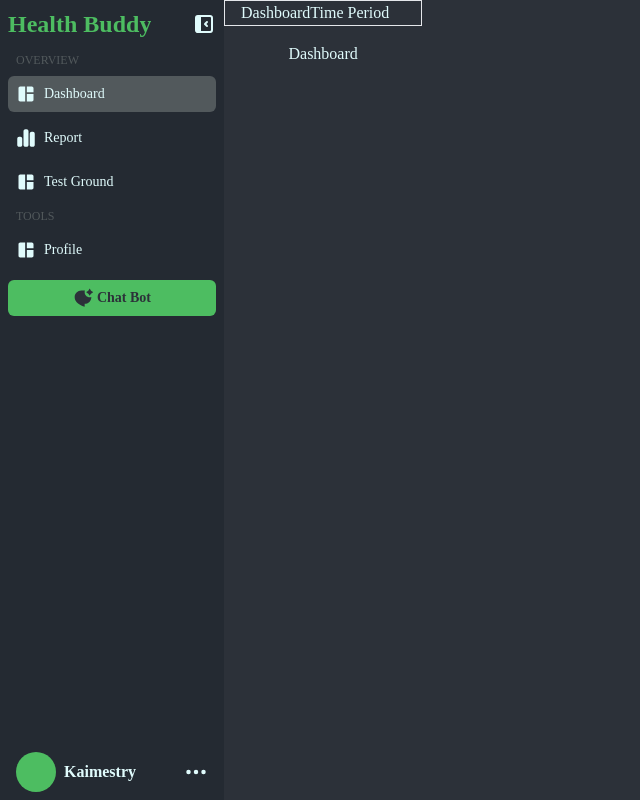
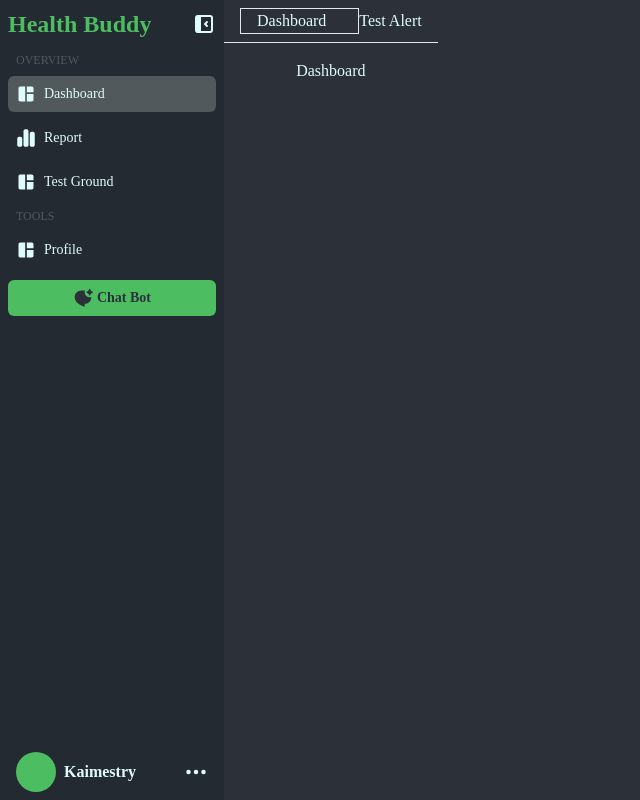
Before and after one commit to Kaimestry/ReactPractice, a React (Vite) app: page /dashboard in a window 1280 px wide. Shown: the whole page, without its empty margins (0-640 px from the left). Built offline with nearby package versions, Linux system fonts and the light colour scheme; a web font is replaced by a local one.

Commit message:
Update: Simple Control Bar with testing function

```diff
--- a/src/_root/RootLayout.tsx
+++ b/src/_root/RootLayout.tsx
@@ -1,6 +1,6 @@
 import { Outlet } from "react-router-dom";
 import Nav from "../components/NavBar/Nav";
-import ControlBar from "../components/ControlBar/ControlBar";
+import Header from "../components/Header/Header";
 
 const RootLayout = () => {
   return (
@@ -8,7 +8,7 @@ const RootLayout = () => {
       <Nav />
 
       <div className="flex flex-col">
-        <ControlBar />
+        <Header />
         <div className="flex-1 overflow-y-auto">
           <div className="flex justify-center p-4">
             <Outlet />
--- /dev/null
+++ b/src/components/Header/Header.tsx
@@ -0,0 +1,19 @@
+// Header.tsx
+import { ControlBar } from "../../utilities/ControlBar";
+import PageTitle from "../../utilities/PageTitle";
+import { useCurrentRoute } from "../../hooks/useCurrentRoute";
+
+const Header = () => {
+  const route = useCurrentRoute(); // ✅ THIS WAS MISSING
+
+  return (
+    <header className="flex items-center justify-between px-4 py-2 border-b">
+      <PageTitle />
+      <ControlBar
+        controls={route && "controls" in route ? route.controls : []}
+      />
+    </header>
+  );
+};
+
+export default Header;
--- a/src/routes.config.ts
+++ b/src/routes.config.ts
@@ -1,12 +1,59 @@
 // routes.config.ts
+export type ControlItem =
+  | {
+      type: "button";
+      label: string;
+      onClick: () => void;
+    }
+  | {
+      type: "toggle";
+      label: string;
+      value: boolean;
+      onChange: (v: boolean) => void;
+    };
+
 export type AppRoute = {
   path: string;
   label: string;
+  controls?: ControlItem[];
 };
 
 export const ROUTES = {
-  dashboard: { path: "/dashboard", label: "Dashboard" },
-  report: { path: "/report", label: "Report" },
-  profile: { path: "/profile", label: "Profile" },
-  test: { path: "/test", label: "Test Ground" },
-} as const;
+  dashboard: {
+    path: "/dashboard",
+    label: "Dashboard",
+    controls: [
+      {
+        type: "button",
+        label: "Test Alert",
+        onClick: () => alert("Dashboard control works! 🚀"),
+      },
+    ],
+  },
+  report: {
+    path: "/report",
+    label: "Report",
+    controls: [
+      {
+        type: "button",
+        label: "Report Alert",
+        onClick: () => alert("Report control works! 📊"),
+      },
+    ],
+  },
+  profile: {
+    path: "/profile",
+    label: "Profile",
+  },
+  test: {
+    path: "/test",
+    label: "Test Ground",
+    controls: [
+      {
+        type: "button",
+        label: "Test Ground Action",
+        onClick: () => alert("Hello from Test Ground 🧪"),
+      },
+    ],
+  },
+} as const satisfies Record<string, AppRoute>;
--- /dev/null
+++ b/src/utilities/ControlBar.tsx
@@ -0,0 +1,31 @@
+import type { ControlItem } from "../routes.config";
+
+export const ControlBar = ({ controls }: { controls?: ControlItem[] }) => {
+  if (!controls?.length) return null;
+
+  return (
+    <div className="flex items-center gap-2">
+      {controls.map((c, i) => {
+        switch (c.type) {
+          case "button":
+            return (
+              <button key={i} onClick={c.onClick}>
+                {c.label}
+              </button>
+            );
+          case "toggle":
+            return (
+              <label key={i}>
+                <input
+                  type="checkbox"
+                  checked={c.value}
+                  onChange={(e) => c.onChange(e.target.checked)}
+                />
+                {c.label}
+              </label>
+            );
+        }
+      })}
+    </div>
+  );
+};
--- a/src/components/ControlBar/ControlBar.tsx
+++ b/src/utilities/PageTitle.tsx
@@ -1,14 +1,13 @@
-import { useCurrentRoute } from "../../hooks/useCurrentRoute";
+import { useCurrentRoute } from "../hooks/useCurrentRoute";
 
-const ControlBar = () => {
+const PageTitle = () => {
   const route = useCurrentRoute();
 
   return (
     <div className="border pl-4 pr-8 flex justify-between">
       <div className=""> {route?.label ?? "Page"}</div>
-      <div className="">Time Period</div>
     </div>
   );
 };
 
-export default ControlBar;
+export default PageTitle;
```
